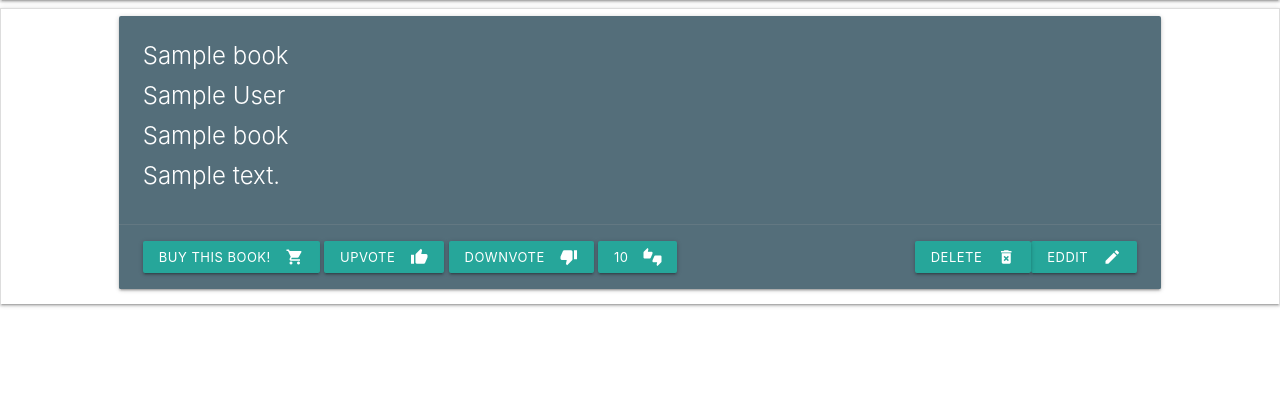
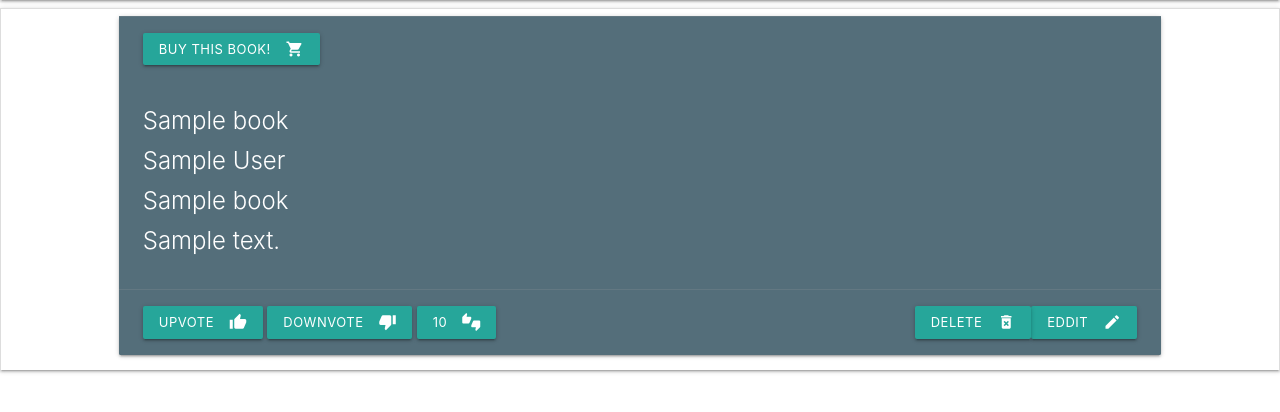
Before and after one commit to danfiliphoff/Milestone-3--Book-Review, a Flask app: page / in a window 1280 px wide. Shown: the part 64-476 px from the top of the page. Run offline with Flask 2, Linux system fonts and the light colour scheme; a database or web service that is not in the repository returns one stand-in record (values such as "Sample title"); some libraries are stand-ins or nearby versions.

Commit message:
changing structure in book card

```diff
--- a/templates/books.html
+++ b/templates/books.html
@@ -6,6 +6,9 @@
     <div class="row">
         <div class="col s10 offset-s1">
             <div class="card blue-grey darken-1">
+                <div class="card-action">
+                    <a href ="{{book.book_link}}" class="waves-effect waves-light btn-small">Buy this book!<i class="material-icons right">shopping_cart</i></a>
+                </div>
                 <!--Book details-->
                 <div class="card-content white-text">
                     <span class="card-title">{{book.name}}</span>
@@ -15,7 +18,6 @@
                 </div>
                 <!--Vote, purchase and eddit buttons-->
                 <div class="card-action">
-                    <a href ="{{book.book_link}}" class="waves-effect waves-light btn-small">Buy this book!<i class="material-icons right">shopping_cart</i></a>
                     <a href="{{url_for('upvote_book', book_id=book._id)}}" id="votes" class="waves-effect waves-light btn-small" type="submit" name="action">Upvote<i class="material-icons right">thumb_up</i></a>
                     <a href="{{url_for('downvote_book', book_id=book._id)}}" id="votes" class="waves-effect waves-light btn-small" type="submit" name="action">Downvote<i class="material-icons right">thumb_down</i></a>
                     <span class="waves-effect waves-light btn-small">{{book.votes}}<i class="material-icons right">thumbs_up_down</i></span>
```
